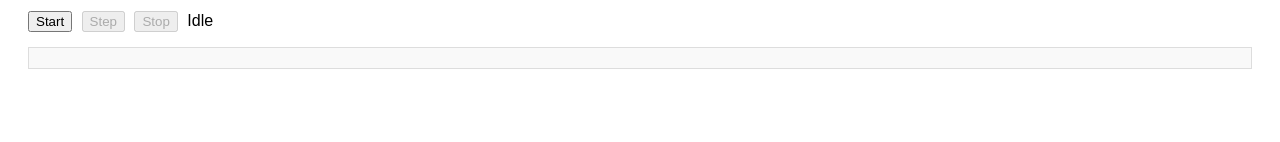
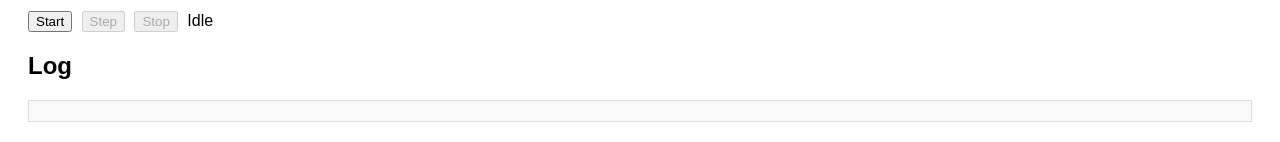
Before and after one commit to poulsbopete/demo.poulsbopete.com, a plain HTML site: page index.html in a window 1280 px wide. Shown: the part 285-427 px from the top of the page. Drawn offline with nearby package versions, Linux system fonts and the light colour scheme.

Commit message:
ui: add 'Log' heading above log panel for clarity

```diff
--- a/index.html
+++ b/index.html
@@ -18,6 +18,7 @@
     <button id="stop" disabled>Stop</button>
     <span id="status">Idle</span>
   </div>
+  <h2>Log</h2>
   <div id="log"></div>
   <script type="module" src="app.js"></script>
 </body>
```
